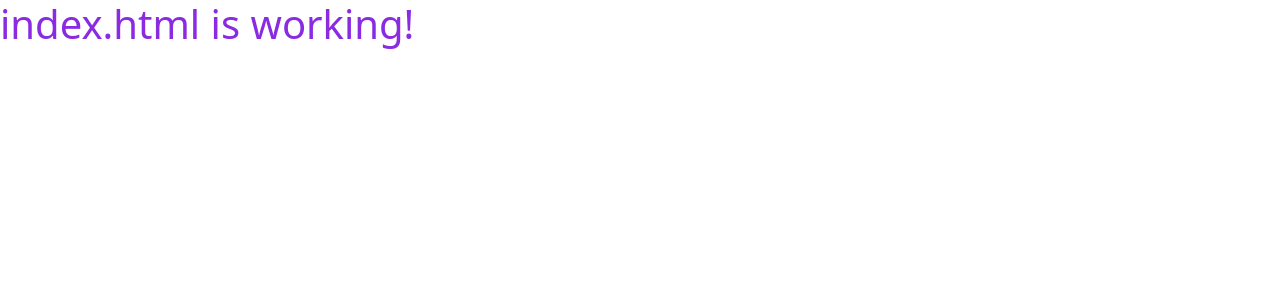
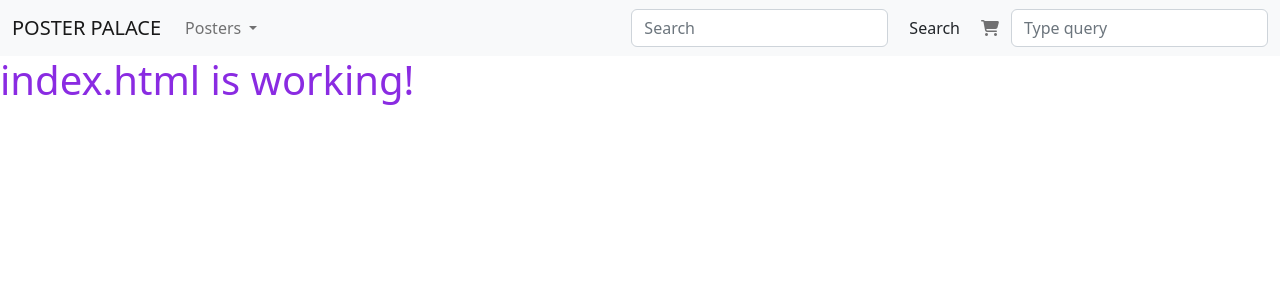
Before and after one commit to sharondrinkwaard/posterpalace, a Django app: page / in a window 1280 px wide. Shown: the top 300 px of the page. Run offline with Django 3.2, Linux system fonts and the light colour scheme; some libraries are stand-ins or nearby versions.

Commit message:
add navbar to base.html

```diff
--- a/templates/base.html
+++ b/templates/base.html
@@ -25,6 +25,53 @@
     <title>Poster Palace {% block subtitle %}{% endblock %}</title>
 </head>
 <body>
+    <header>
+        <nav class="navbar navbar-expand-lg bg-light navbar-light ">
+            <div class="container-fluid">
+                <a class="navbar-brand" href="#">POSTER PALACE</a>
+                <button class="navbar-toggler" type="button" data-mdb-toggle="collapse" data-mdb-target="#navbarSupportedContent" aria-controls="navbarSupportedContent" aria-expanded="false" aria-label="Toggle navigation">
+                    <i class="fas fa-bars"></i>
+                </button>
+                <div class="collapse navbar-collapse" id="navbarSupportedContent">
+                    <ul class="navbar-nav me-auto mb-2 mb-lg-0">
+                        <li class="nav-item dropdown">
+                            <a class="nav-link dropdown-toggle" href="#" id="navbarDropdown" role="button" data-mdb-toggle="dropdown" aria-expanded="false">
+                                Posters
+                            </a>
+                            <ul class="dropdown-menu" aria-labelledby="navbarDropdown">
+                                <li>
+                                    <a class="dropdown-item" href="#">Nature</a>
+                                </li>
+                                <li>
+                                    <a class="dropdown-item" href="#">Black & White</a>
+                                </li>
+                                <li>
+                                    <hr class="dropdown-divider" />
+                                </li>
+                                <li>
+                                    <a class="dropdown-item" href="#">Terms & Service</a>
+                                </li>
+                            </ul>
+                        </li>
+                    </ul>
+                    <form class="d-flex" method="GET" action="#" role="search">
+                        <input class="form-control me-2" name="request" type="search" placeholder="Search" aria-label="Search">
+                        <button class="btn btn-custom" type="submit">Search</button>
+                      </form>
+                    <ul class="navbar-nav d-flex flex-row me-1">
+                        <li class="nav-item me-3 me-lg-0">
+                            <a class="nav-link" href="#"><i class="fas fa-shopping-cart"></i></a>
+                        </li>
+                    </ul>
+                    <form class="w-auto">
+                        <input type="search" class="form-control" placeholder="Type query" aria-label="Search">
+                    </form>
+                </div>
+            </div>
+        </nav>
+    </header>
+
+
     {% block title %}
     {% endblock %}
 
```
